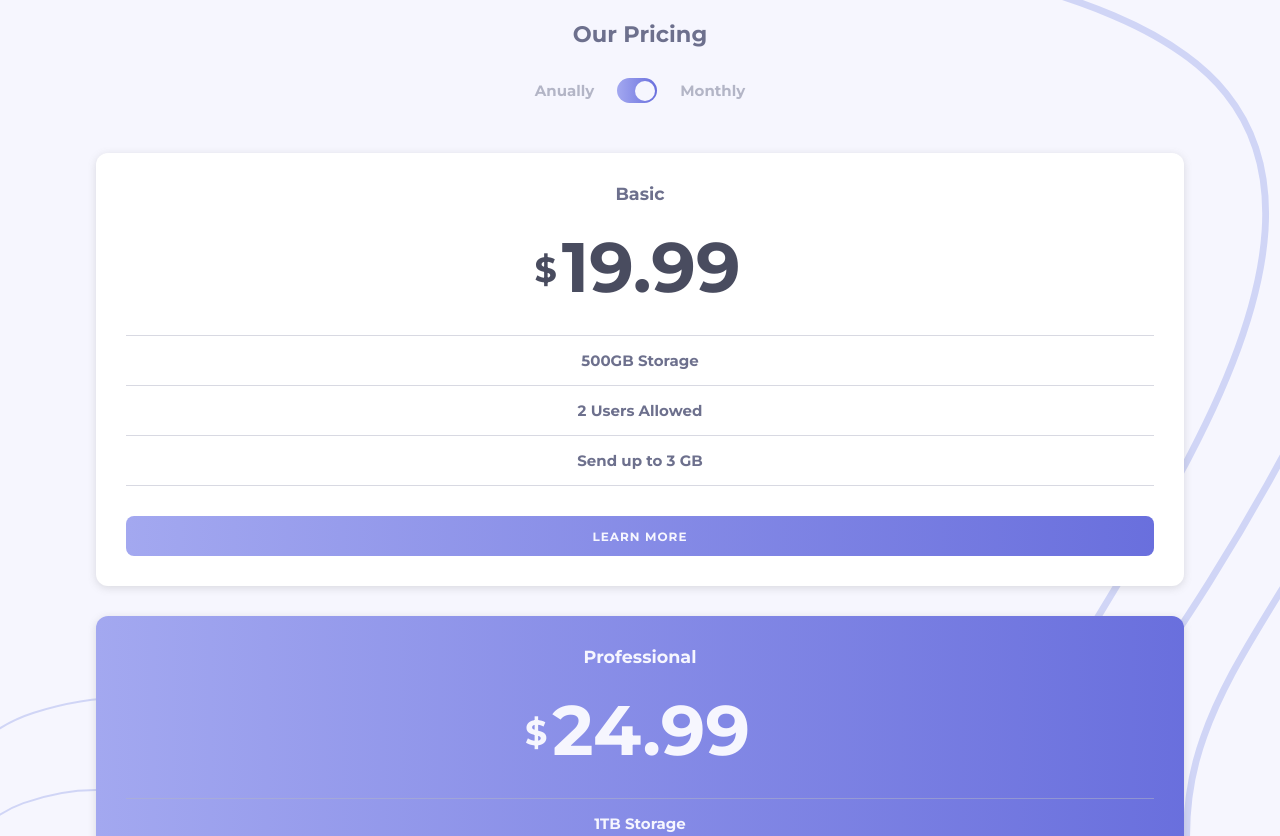
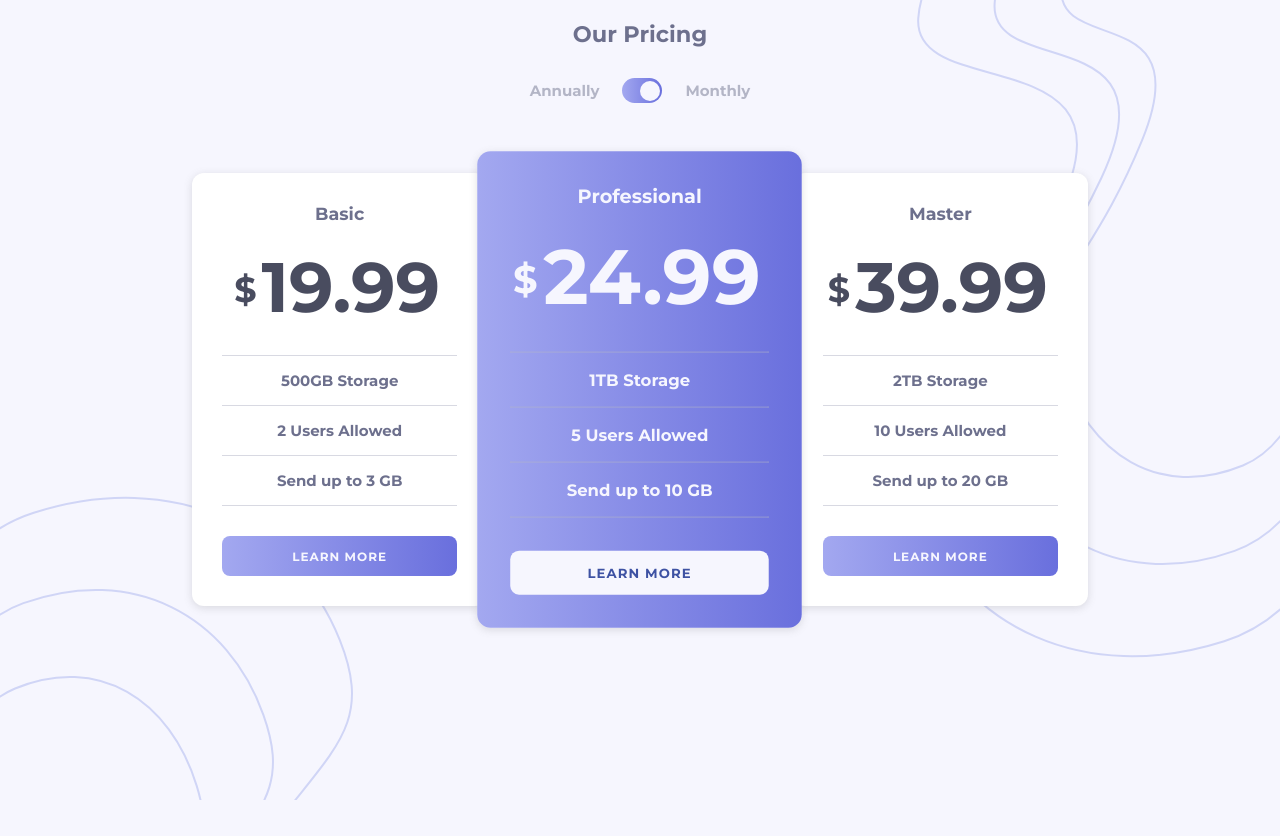
Before and after one commit to Barbelitos/FrontEndMentor-PricingComponent, a plain HTML site: page index.html in a window 1280 px wide. Shown: the top 836 px of the page. After the commit the page ends 800 px from the top, so only its background shows below. Drawn offline with Linux system fonts and the light colour scheme.

Commit message:
Desktop optimization completed.

```diff
--- a/index.html
+++ b/index.html
@@ -23,7 +23,7 @@
     <h2 class="main__title">Our Pricing</h2>
 
     <div class="toggle__container">
-      <p>Anually</p>
+      <p>Annually</p>
       <label class="toggle__switch">
         <input class="toggler" type="checkbox" checked />
         <span class="toggle__slider"></span>
@@ -110,30 +110,6 @@
 
     <script src="javascript/script.js"></script>
 
-    <!-- Basic
-  &dollar;19.99
-  &dollar;199.99
-  500 GB Storage
-  2 Users Allowed
-  Send up to 3 GB
-  Learn More
-
-  Professional
-  &dollar;24.99
-  &dollar;249.99
-  1 TB Storage
-  5 Users Allowed
-  Send up to 10 GB
-  Learn More
-
-  Master
-  &dollar;39.99
-  &dollar;399.99
-  2 TB Storage
-  10 Users Allowed
-  Send up to 20 GB
-  Learn More -->
-
     <!-- <div class="attribution">
     Challenge by <a href="https://www.frontendmentor.io?ref=challenge" target="_blank">Frontend Mentor</a>.
     Coded by <a href="#">Your Name Here</a>.
--- a/styles/styles.css
+++ b/styles/styles.css
@@ -207,3 +207,30 @@ hr {
 .attribution a {
   color: hsl(228, 45%, 44%);
 }
+
+@media only screen and (min-width: 1100px) {
+  .bg__top {
+    position: fixed;
+    width: auto;
+    right: 0;
+    top: 0;
+    z-index: -1000;
+  }
+
+  .bg__bottom {
+    position: fixed;
+    z-index: -1000;
+    bottom: 0;
+  }
+
+  .pricing__container {
+    flex-direction: row;
+    width: 70%;
+    gap: 5px;
+    margin: 70px auto;
+  }
+
+  #professional__card {
+    transform: scale(1.1);
+  }
+}
```
